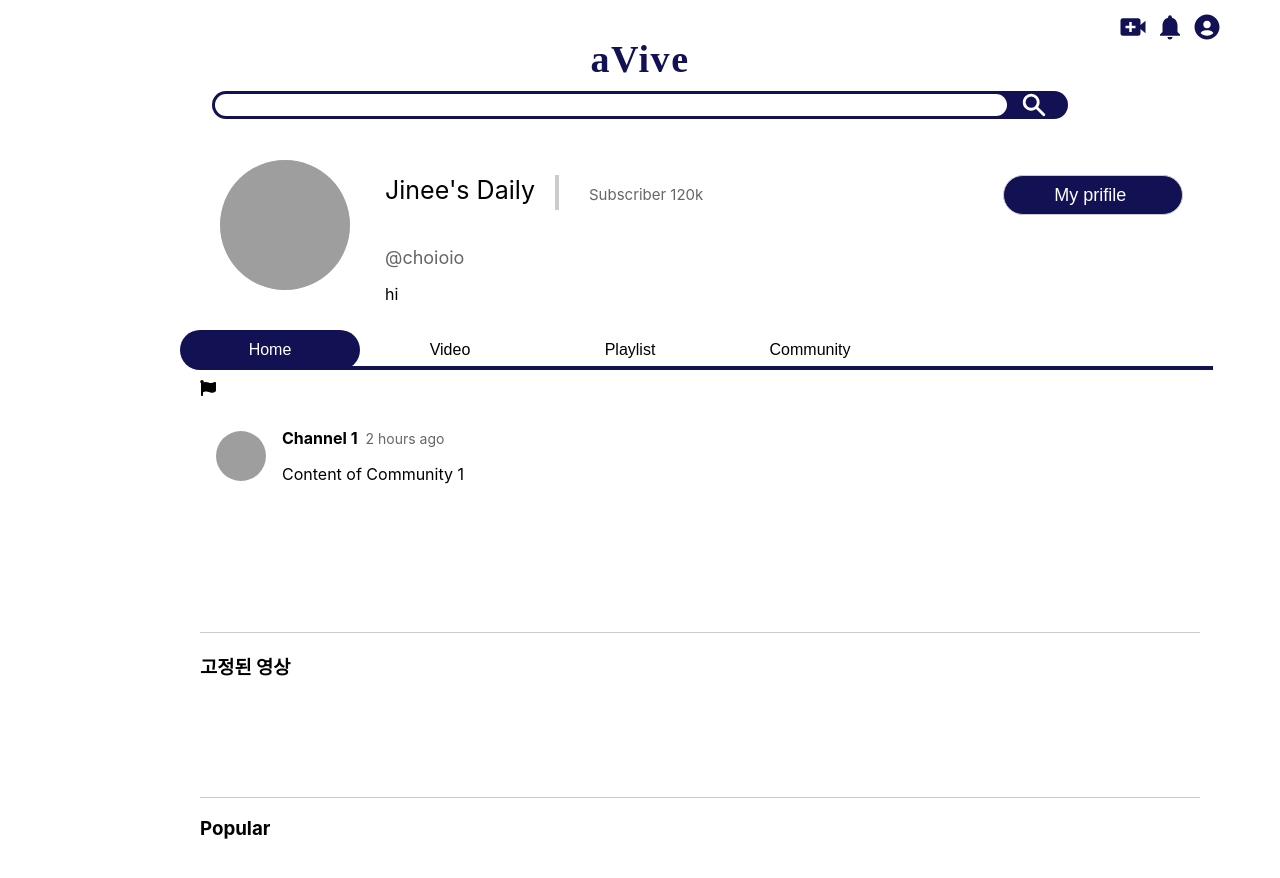
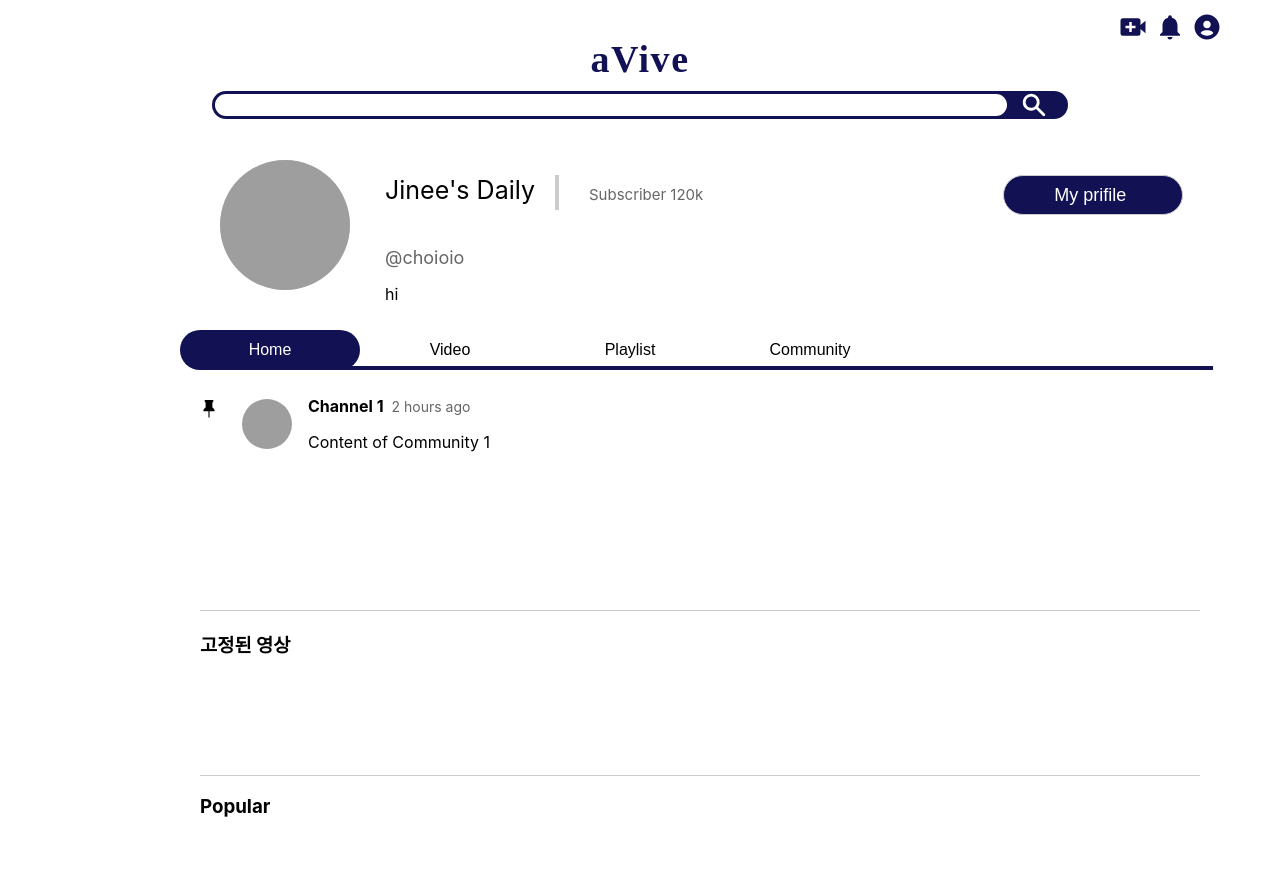
Before and after one commit to cej3827/AVIVE, a React (Create React App) app in the folder avive/: page /my-channel in a window 1280 px wide. Built offline with nearby package versions, Linux system fonts and the light colour scheme; grey boxes are pictures that could not be loaded.

Commit message:
수정수정ㅎ

```diff
--- a/avive/package.json
+++ b/avive/package.json
@@ -9,6 +9,7 @@
     "react": "^18.2.0",
     "react-dom": "^18.2.0",
     "react-icons": "^5.0.1",
+    "react-router-dom": "^6.22.3",
     "react-scripts": "5.0.1",
     "styled-components": "^6.1.8",
     "web-vitals": "^2.1.4"
--- a/avive/src/component/page/ChannelPage.jsx
+++ b/avive/src/component/page/ChannelPage.jsx
@@ -5,6 +5,32 @@ import ChannelInfo from "../ui/ChannelInfo";
 import TabBar from "../ui/TabBar";
 import Header from "../ui/Header/Header";
 import SubscriptionButton from "../ui/SubscribeButton";
+
+import CommunityList from '../list/CommunityList';
+import PlaylistList from '../list/PlaylistList';
+import HomeTabContent from "../ui/HomeTabContent";
+import VideoTabContent from "../ui/VideoTabContent";
+
+const communities = [
+    {
+      profileImage: 'profile1.jpg',
+      channelName: 'Channel 1',
+      postTime: '2 hours ago',
+      content: 'Content of Community 1'
+    },
+    {
+      profileImage: 'profile2.jpg',
+      channelName: 'Channel 2',
+      postTime: '1 day ago',
+      content: 'Content of Community 2'
+    },
+    {
+      profileImage: 'profile3.jpg',
+      channelName: 'Channel 3',
+      postTime: '1 week ago',
+      content: 'Content of Community 3'
+    },
+  ];
 
 
 const Wrapper = styled.div`
@@ -27,19 +53,20 @@ const Container = styled.div`
 
 function ChannelPage(props) {
     const {} = props;
+    const navigate = useNavigate();
+    const isOwnChannel = true;
 
-    const navigate = useNavigate();
-
-    const [title, setTitle] = useState("");
-    const [content, setContent] = useState("");
-    const isOwnChannel = true;
+    const tabs = [
+        { key: 'home', label: 'Home', content: <HomeTabContent /> },
+        { key: 'video', label: 'Video', content: <VideoTabContent /> },
+        { key: 'playlist', label: 'Playlist', content: <PlaylistList communities={communities} /> },
+        { key: 'community', label: 'Community', content: <CommunityList communities={communities} /> }
+    ];
 
     return (
         <Wrapper>
             <Header />
             <Container>
-                <TabBar>
-                </TabBar>
                 <ChannelInfo
                     isOwnChannel={isOwnChannel}
                     profileImageSrc="프로필 사진 URL"
@@ -49,7 +76,7 @@ function ChannelPage(props) {
                     channelIntro="hi"
                     button={<SubscriptionButton />} // SubscribeButton 대신 ProfileButton을 전달하면 프로필 버튼으로 대체
                 />
-
+                <TabBar tabs={tabs}/>
             </Container>
         </Wrapper>
     )
--- a/avive/src/component/page/ProfilePage.jsx
+++ b/avive/src/component/page/ProfilePage.jsx
@@ -4,8 +4,31 @@ import styled from "styled-components";
 import ProfileInfo from "../ui/ProfileInfo";
 import TabBar from "../ui/TabBar";
 import Header from "../ui/Header/Header";
-import SubscriptionButton from "../ui/SubscribeButton";
 
+import PlaylistList from '../list/PlaylistList';
+import VideoTabContent from "../ui/VideoTabContent";
+
+
+const communities = [
+    {
+      profileImage: 'profile1.jpg',
+      channelName: 'Channel 1',
+      postTime: '2 hours ago',
+      content: 'Content of Community 1'
+    },
+    {
+      profileImage: 'profile2.jpg',
+      channelName: 'Channel 2',
+      postTime: '1 day ago',
+      content: 'Content of Community 2'
+    },
+    {
+      profileImage: 'profile3.jpg',
+      channelName: 'Channel 3',
+      postTime: '1 week ago',
+      content: 'Content of Community 3'
+    },
+  ];
 
 const Wrapper = styled.div`
     padding: 16px;
@@ -30,6 +53,13 @@ function ProfilePage(props) {
 
     const hasChannel = true;
 
+    const tabs = [
+        { key: 'playlist', label: 'Playlist', content: <PlaylistList communities={communities} /> },
+        { key: 'history', label: 'History', content: <VideoTabContent /> },
+        { key: 'likes', label: 'Likes', content: <VideoTabContent /> },
+        { key: 'clip', label: 'Clip', content: <VideoTabContent /> }
+    ];
+
     return (
         <Wrapper>
             <Header />
@@ -40,7 +70,7 @@ function ProfilePage(props) {
                     profileName="Jinee's Daily"
                     profileId="@choioio"
                 />
-
+                <TabBar tabs={tabs}/>
             </Container>
         </Wrapper>
     )
--- a/avive/src/component/ui/HomeTabContent.jsx
+++ b/avive/src/component/ui/HomeTabContent.jsx
@@ -1,26 +1,34 @@
 import React from 'react';
 import styled from 'styled-components';
-import { FaFlag } from 'react-icons/fa'; // react-icons에서 Flag 아이콘 불러오기
+import { BsFillPinFill } from "react-icons/bs";
 import CommunityItem from '../list/CommunityItem';
 
 const HomeTabContentContainer = styled.div`
   // margin-top: 20px;
+  // border: 1px solid;
 `;
 
 const CommunityContainer = styled.div`
   margin-bottom: 20px;
   border-bottom: 1px solid #ccc;
   padding-bottom: 100px;
+  display: flex;
+  flex Direction: 'row';
+  // border: 1px solid;
 `;
 
 const FixedCommunityHeader = styled.div`
-  display: flex;
-  align-items: center;
+  // display: flex;
+  // align-items: center;
   margin-bottom: 10px;
+  // border: 1px solid;
 `;
 
-const FlagIcon = styled(FaFlag)`
-  margin-right: 5px;
+const FlagIcon = styled(BsFillPinFill)`
+  margin-right: 8px;
+  margin-top: 20px;
+  font-size: 18px;
+  // border: 1px solid;
 
 `;
 
@@ -39,15 +47,15 @@ const HomeTabContent = () => {
   // 고정된 커뮤니티
   const FixedCommunity = () => (
     <CommunityContainer>
+      <FlagIcon />
       <FixedCommunityHeader>
-        <FlagIcon />
+        <CommunityItem
+          profileImage="profile1.jpg"
+          channelName="Channel 1"
+          postTime="2 hours ago"
+          content="Content of Community 1"
+        />
       </FixedCommunityHeader>
-      <CommunityItem
-        profileImage="profile1.jpg"
-        channelName="Channel 1"
-        postTime="2 hours ago"
-        content="Content of Community 1"
-      />
     </CommunityContainer>
   );
 
--- a/avive/src/component/ui/ProfileInfo.jsx
+++ b/avive/src/component/ui/ProfileInfo.jsx
@@ -26,7 +26,6 @@ const ProfileImage = styled.img`
   margin-right: 20px;
 
   background: #D9D9D9;
-
 `;
 
 const Info = styled.div`
--- a/avive/src/component/ui/TabBar.jsx
+++ b/avive/src/component/ui/TabBar.jsx
@@ -1,51 +1,12 @@
 import React, { useState } from 'react';
 import styled from 'styled-components';
-import HomeTabContent from './HomeTabContent';
-import CommunityList from '../list/CommunityList';
-import VideoTabContent from './VideoTabContent';
-import PlaylistList from '../list/PlaylistList';
-
-
-const communities = [
-  {
-    profileImage: 'profile1.jpg',
-    channelName: 'Channel 1',
-    postTime: '2 hours ago',
-    content: 'Content of Community 1'
-  },
-  {
-    profileImage: 'profile2.jpg',
-    channelName: 'Channel 2',
-    postTime: '1 day ago',
-    content: 'Content of Community 2'
-  },
-  {
-    profileImage: 'profile3.jpg',
-    channelName: 'Channel 3',
-    postTime: '1 week ago',
-    content: 'Content of Community 3'
-  },
-];
-
-// const playlists = [
-//   { id: 1, title: 'Playlist 1', thumbnail: 'playlist1.jpg' },
-//   { id: 2, title: 'Playlist 2', thumbnail: 'playlist2.jpg' },
-//   { id: 3, title: 'Playlist 3', thumbnail: 'playlist3.jpg' },
-// ];
-
-
 
 const TabBarContainer = styled.div`
-  // display: flex;
   position: absolute;
   width: 1000px;
   height: 35px;
   left: 180px;
   top: 330px;
-  // padding: 10px;
-  // margin: 20px;
-  // border: solid #111154;
-  // border-width: 0 0 5px
 `;
 
 const TabButton = styled.button`
@@ -53,9 +14,6 @@ const TabButton = styled.button`
   background-color: ${({ active }) => (active ? '#111154' : '#fff')};
   color: ${({ active }) => (active ? '#fff' : '#000')};
   border: none;
-  // box-shadow: 2px 2px 10px black;
-  // border: ${({active}) => (active ? 'none' : 'solid #111154')};
-  // border-width: ${({active}) => (active ? 'none' : '0 0 5px')};
   border-radius: 75px;
   cursor: pointer;
   width: 180px;
@@ -64,61 +22,46 @@ const TabButton = styled.button`
 `;
 
 const ContentContainer = styled.div`
-  // margin-top: 20px;
-  // display: flex;
   position: absolute;
   width: 1000px;
   height: 500px;
   left: 200px;
   top: 380px;
-  // border: 1px solid #ccc;
-  // border-bottom: 1px solid #ccc;
 `;
 
 const HorizontalLine = styled.div`
   width: 1013px;
   height: 4px;
   background: #111154;
-  // margin-top: 300px;
-
   position: absolute;
   left: 200px;
   top: 366px;
-
-  background: #111154;
-
 `;
 
+function TabBar({ tabs }) {
+  const [activeTab, setActiveTab] = useState(tabs[0].key);
 
-const TabBar = () => {
-  const [activeTab, setActiveTab] = useState('home');
+  const handleTabChange = (tabKey) => {
+    setActiveTab(tabKey);
+  };
 
-  const handleTabChange = (tab) => {
-    setActiveTab(tab);
+  const renderContent = () => {
+    const selectedTab = tabs.find(tab => tab.key === activeTab);
+    return selectedTab ? selectedTab.content : null;
   };
 
   return (
     <div>
       <TabBarContainer>
-        <TabButton active={activeTab === 'home'} onClick={() => handleTabChange('home')}>
-          Home
-        </TabButton>
-        <TabButton active={activeTab === 'video'} onClick={() => handleTabChange('video')}>
-          Video
-        </TabButton>
-        <TabButton active={activeTab === 'playlist'} onClick={() => handleTabChange('playlist')}>
-          Playlist
-        </TabButton>
-        <TabButton active={activeTab === 'community'} onClick={() => handleTabChange('community')}>
-          Community
-        </TabButton>
+        {tabs.map(tab => (
+          <TabButton key={tab.key} active={activeTab === tab.key} onClick={() => handleTabChange(tab.key)}>
+            {tab.label}
+          </TabButton>
+        ))}
       </TabBarContainer>
       <HorizontalLine />
       <ContentContainer>
-        {activeTab === 'home' && <HomeTabContent />}
-        {activeTab === 'video' && <VideoTabContent />}
-        {activeTab === 'playlist' && <PlaylistList communities={communities} />}
-        {activeTab === 'community' && <CommunityList communities={communities} />}
+        {renderContent()}
       </ContentContainer>
     </div>
   );
```
Also changed, not shown: 1 other file (tests, documents, lock files or other folders).
